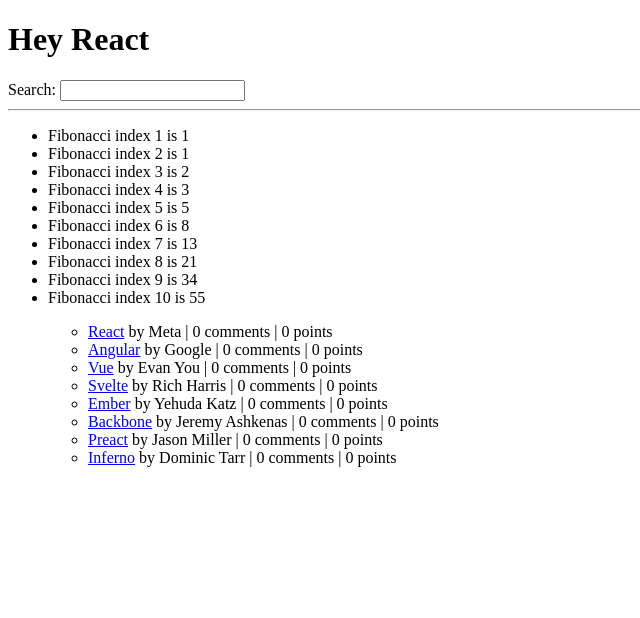
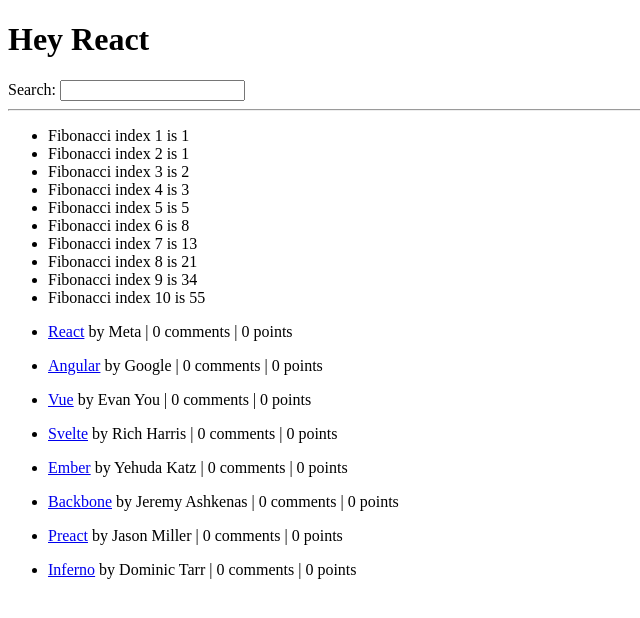
Before and after one commit to borland502/react-sandbox, a React (Vite) app: page / in a window 1280 px wide. Shown: the top 618 px of the page, without its empty margins (0-640 px from the left). Built offline with nearby package versions, Linux system fonts and the light colour scheme.

Commit message:
Chapter 3

```diff
--- a/src/App.tsx
+++ b/src/App.tsx
@@ -88,7 +88,7 @@
 	},
 ];
 
-function renderTitleList() {
+function List() {
 	return titleList.map((item) => (
 		<div key={item.objectId}>
 			<ul>
@@ -103,19 +103,26 @@
 	));
 }
 
+function Search() {
+	return (
+		<div>
+			<label htmlFor="search">Search: </label>
+			<input type="text" id="search" />
+		</div>
+	);
+}
+
 function App() {
 	return (
 		<div>
 			<h1>
 				{welcome.greeting} {welcome.title}
 			</h1>
-			<label htmlFor="search">Search: </label>
-			<input type="text" id="search" />
-
+			<Search />
 			<hr />
 
 			<ul>{renderFibonacci()}</ul>
-			<ul>{renderTitleList()}</ul>
+			<List />
 		</div>
 	);
 }
```
